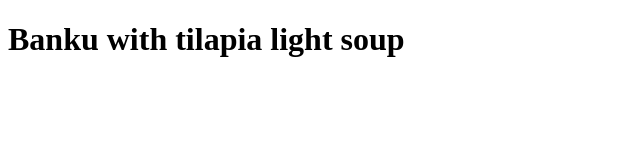
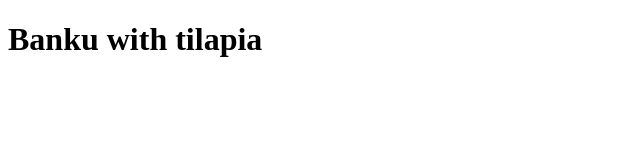
Before and after one commit to Wise-deldu/odin-recipes, a plain HTML site: page recipes/banku.html in a window 1280 px wide. Shown: the whole page, without its empty margins (0-640 px from the left). Drawn offline with Linux system fonts and the light colour scheme.

Commit message:
Removed light soup from heading

```diff
--- a/recipes/banku.html
+++ b/recipes/banku.html
@@ -6,6 +6,6 @@
 	</head>
 
 	<body>
-		<h1>Banku with tilapia light soup</h1>
+		<h1>Banku with tilapia</h1>
 	</body>
 </html>
```
